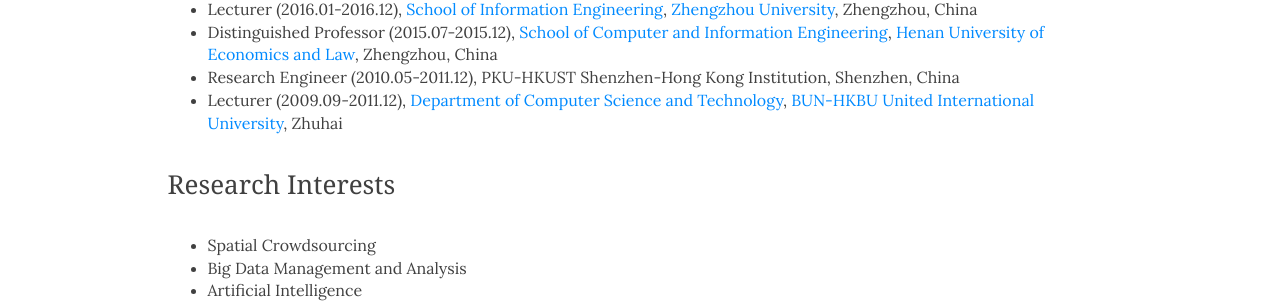
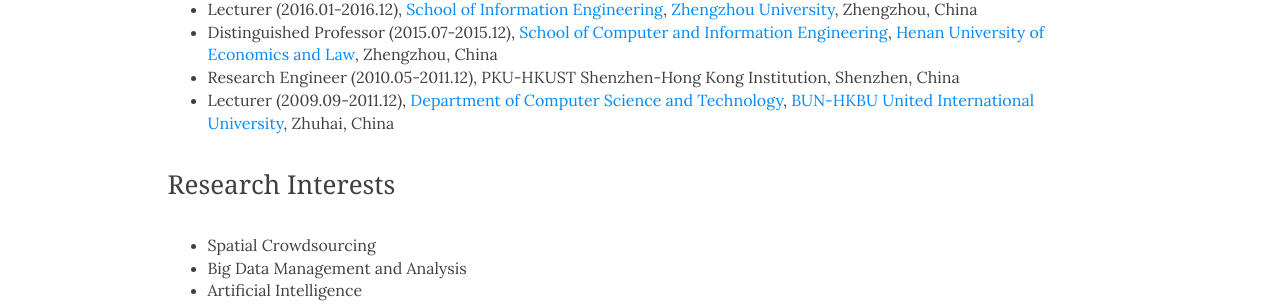
Before and after one commit to zzudb/zzudb.github.io, a Jekyll site: the page built from pages/aboutme.md, in a window 1280 px wide. Shown: the part 277-582 px from the top of the page. Built offline with Jekyll 4.4.1, drawn with Linux system fonts in a browser that asks for light colours; nearby versions of some CDN libraries; our own code applies the rules of GitHub Pages for plain Markdown files.

Commit message:
Update aboutme.md

```diff
--- a/pages/aboutme.md
+++ b/pages/aboutme.md
@@ -6,7 +6,7 @@
 - Lecturer (2016.01-2016.12), [School of Information Engineering](https://xg.zzu.edu.cn/), [Zhengzhou University](https://www.zzu.edu.cn/), Zhengzhou, China
 - Distinguished Professor (2015.07-2015.12), [School of Computer and Information Engineering](http://cs.huel.edu.cn/), [Henan University of Economics and Law](http://www.huel.edu.cn/), Zhengzhou, China
 - Research Engineer (2010.05-2011.12), PKU-HKUST Shenzhen-Hong Kong Institution, Shenzhen, China
-- Lecturer (2009.09-2011.12), [Department of Computer Science and Technology](http://comp.hkbu.edu.hk/), [BUN-HKBU United International University](http://www.hkbu.edu.hk/), Zhuhai
+- Lecturer (2009.09-2011.12), [Department of Computer Science and Technology](http://comp.hkbu.edu.hk/), [BUN-HKBU United International University](http://www.hkbu.edu.hk/), Zhuhai, China
 
 <p><span style="font-family:georgia,serif;"><span style="font-size:26px;">Research Interests</span></span></p>
 
```
